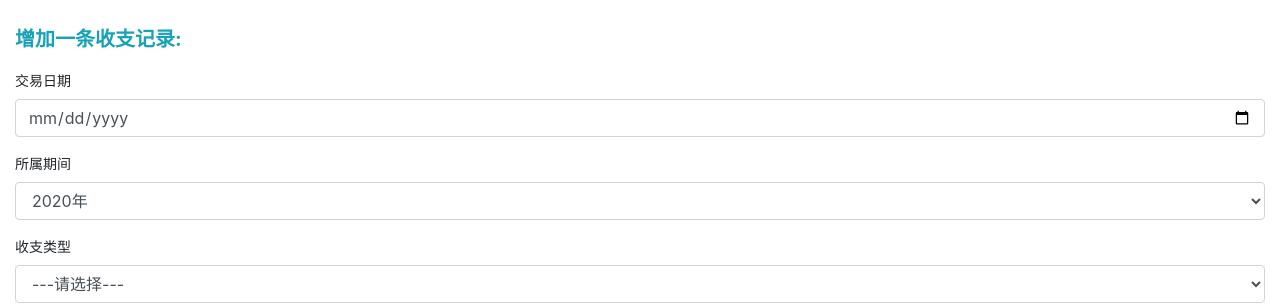
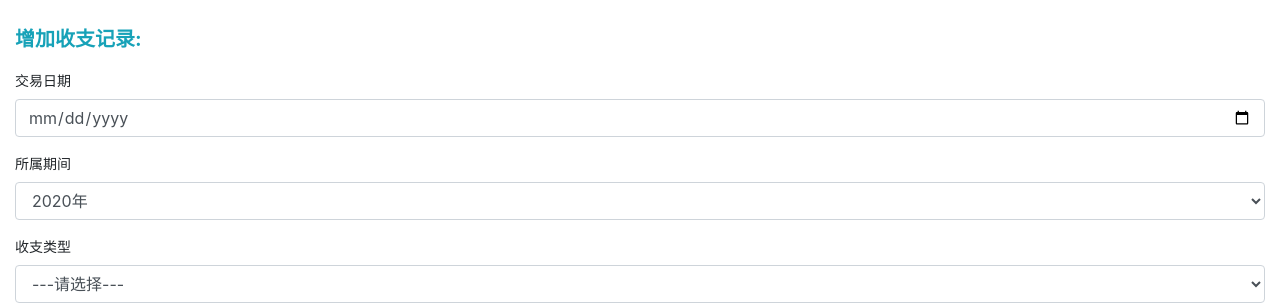
Before and after one commit to mingsec/record-system, a Django app: page /RecordMoney/NewRecord/ in a window 1280 px wide. Shown: the part 72-379 px from the top of the page. Run offline with Django 3.2, Linux system fonts and the light colour scheme; data that the repository does not hold is empty; some libraries are stand-ins or nearby versions.

Commit message:
准备部署

```diff
--- a/app_RecordMoney/templates/RecordMoney/NewRecord.html
+++ b/app_RecordMoney/templates/RecordMoney/NewRecord.html
@@ -6,7 +6,7 @@
     <a>&nbsp</a>  <!--占位符，空行-->
 
     <div class="container-fluid">
-        <p class="text-info" style="font-size:20px"><strong>增加一条收支记录:</strong></p>
+        <p class="text-info" style="font-size:20px"><strong>增加收支记录:</strong></p>
     </div>
 
 
```
